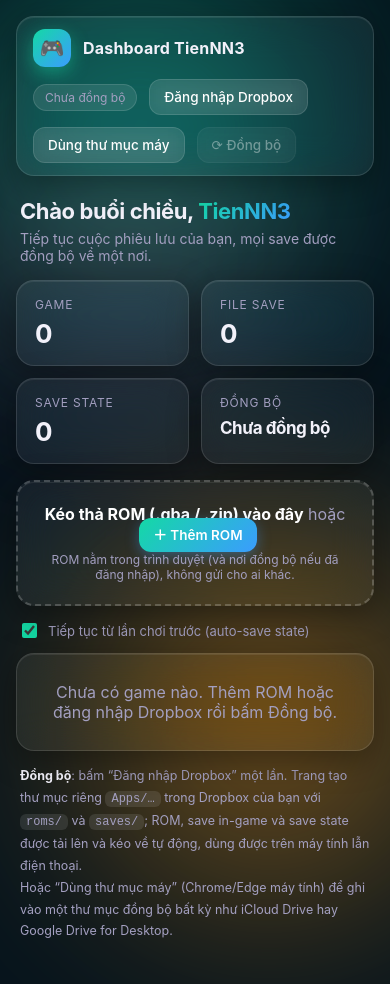
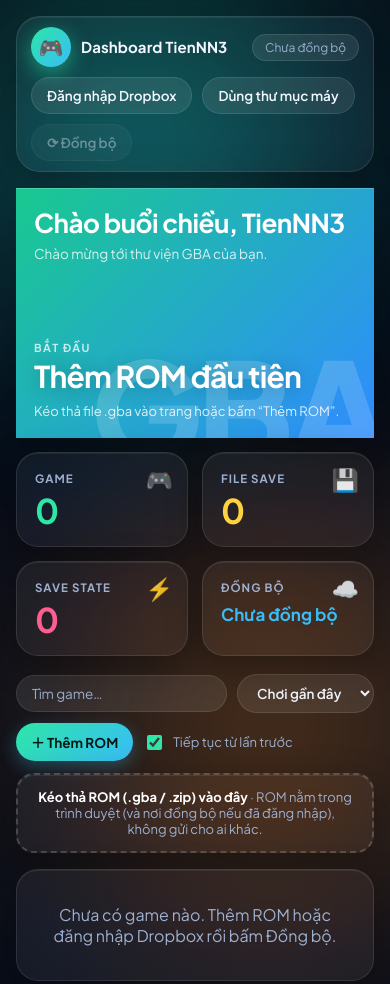
Before and after one commit to TienNN3/gba-online, a plain HTML site: page index.html in a window 390 px wide. Shown: the top 984 px of the page. Before the commit the page ends 860 px from the top, so only its background shows below. Drawn offline with Linux system fonts and the light colour scheme.

Commit message:
Bento launcher UI: continue-playing hero, vertical game cards, search/sort, vibrant palette
Co-Authored-By: Claude Sonnet 5.5 <noreply@anthropic.com>

```diff
--- a/index.html
+++ b/index.html
@@ -4,84 +4,102 @@
 <meta charset="utf-8">
 <meta name="viewport" content="width=device-width, initial-scale=1, viewport-fit=cover">
 <title>GBA Online</title>
+<link rel="preconnect" href="https://fonts.googleapis.com">
+<link href="https://fonts.googleapis.com/css2?family=Plus+Jakarta+Sans:wght@400;500;600;700;800&display=swap" rel="stylesheet">
 <style>
   :root{
-    --bg:#06141d; --fg:#f2f1fa; --muted:#a39fc0; --line:rgba(255,255,255,.12);
-    --glass:rgba(255,255,255,.06); --glass2:rgba(255,255,255,.10);
-    --a1:#14d9a5; --a2:#3b9cff; --a3:#ff5da2; --sun:#ffc531; --ok:#8cff7a; --warn:#ffb648;
-    --grad:linear-gradient(135deg,var(--a1),var(--a2));
-    --r:18px;
+    --bg:#070d1a; --fg:#f4f7ff; --muted:#9db0cf; --line:rgba(255,255,255,.10);
+    --glass:rgba(255,255,255,.055); --glass2:rgba(255,255,255,.09);
+    --a1:#2ee6a6; --a2:#38bdf8; --a3:#ff5d8f; --sun:#ffd23f; --ok:#b6ff5a; --warn:#ffb648;
+    --grad:linear-gradient(135deg,#2ee6a6,#38bdf8);
+    --r:22px; --ease:cubic-bezier(.2,.8,.2,1);
   }
   *{box-sizing:border-box}
   html{color-scheme:dark}
   body{margin:0;min-height:100vh;color:var(--fg);background:var(--bg);
-    font-family:ui-sans-serif,-apple-system,"SF Pro Display","Segoe UI",Roboto,sans-serif;-webkit-font-smoothing:antialiased}
-  /* nền: các quả cầu màu mờ phía sau lớp kính */
-  body::before,body::after{content:"";position:fixed;z-index:-1;border-radius:50%;filter:blur(90px);opacity:.55;pointer-events:none}
-  body::before{width:520px;height:520px;left:-120px;top:-120px;background:radial-gradient(circle,#10e0b0,transparent 70%)}
-  body::after{width:560px;height:560px;right:-160px;bottom:-160px;background:radial-gradient(circle,#ff9f1c,transparent 70%)}
-  .orb{position:fixed;z-index:-1;width:380px;height:380px;right:18%;top:8%;border-radius:50%;filter:blur(100px);opacity:.30;background:radial-gradient(circle,#ff3d8b,transparent 70%);pointer-events:none}
+    font-family:"Plus Jakarta Sans",ui-sans-serif,-apple-system,"SF Pro Display","Segoe UI",Roboto,sans-serif;-webkit-font-smoothing:antialiased}
+  body::before,body::after,.orb{content:"";position:fixed;z-index:-1;border-radius:50%;filter:blur(100px);pointer-events:none}
+  body::before{width:560px;height:560px;left:-140px;top:-140px;background:radial-gradient(circle,#19e3a8,transparent 70%);opacity:.42}
+  body::after{width:600px;height:600px;right:-180px;bottom:-180px;background:radial-gradient(circle,#ff8a1f,transparent 70%);opacity:.38}
+  .orb{width:420px;height:420px;right:10%;top:4%;background:radial-gradient(circle,#1e90ff,transparent 70%);opacity:.22}
   .glass{background:var(--glass);border:1px solid var(--line);border-radius:var(--r);
-    -webkit-backdrop-filter:blur(20px) saturate(150%);backdrop-filter:blur(20px) saturate(150%);
-    box-shadow:0 8px 32px rgba(0,0,0,.35), inset 0 1px 0 rgba(255,255,255,.08)}
+    -webkit-backdrop-filter:blur(22px) saturate(160%);backdrop-filter:blur(22px) saturate(160%);
+    box-shadow:0 10px 36px rgba(0,0,0,.32), inset 0 1px 0 rgba(255,255,255,.07)}
+  .wrap{max-width:1120px;margin:0 auto;padding:16px}
+  :focus-visible{outline:2px solid var(--sun);outline-offset:2px}
   /* topbar */
-  .wrap{max-width:1080px;margin:0 auto;padding:16px}
-  .top{display:flex;align-items:center;gap:12px;flex-wrap:wrap;padding:12px 16px;position:sticky;top:12px;z-index:5;margin-bottom:18px}
-  .logo{width:38px;height:38px;border-radius:12px;background:var(--grad);display:grid;place-items:center;font-size:20px;box-shadow:0 6px 18px rgba(20,217,165,.45)}
+  .top{display:flex;align-items:center;gap:10px;flex-wrap:wrap;padding:10px 14px;position:sticky;top:12px;z-index:5;margin-bottom:16px;border-radius:999px}
+  .logo{width:40px;height:40px;border-radius:50%;background:var(--grad);display:grid;place-items:center;font-size:20px;box-shadow:0 6px 20px rgba(46,230,166,.5)}
   .brand{display:flex;flex-direction:column;line-height:1.15;margin-right:auto}
-  .brand b{font-size:16px;letter-spacing:.2px}
-  .brand span{font-size:12px;color:var(--muted)}
-  /* nút */
-  button,label.btn,select{font-family:inherit;font-size:13.5px;border:0;color:#fff;cursor:pointer;padding:9px 14px;border-radius:12px;
-    background:var(--grad);font-weight:600;transition:transform .12s,filter .15s,background .15s;box-shadow:0 4px 14px rgba(59,156,255,.38)}
-  button:hover,label.btn:hover{filter:brightness(1.12);transform:translateY(-1px)}
-  button:active{transform:translateY(0)}
-  button.ghost,label.btn.ghost,select{background:var(--glass2);border:1px solid var(--line);box-shadow:none;font-weight:500;
-    -webkit-backdrop-filter:blur(10px);backdrop-filter:blur(10px)}
-  button.ghost:hover,label.btn.ghost:hover{background:rgba(255,255,255,.17)}
-  button.small{padding:6px 10px;font-size:12px;border-radius:10px}
-  button.on{background:linear-gradient(135deg,#ffd23f,#ff8a3d);color:#2b1400;box-shadow:0 4px 14px rgba(255,170,60,.4)}
+  .brand b{font-size:15px;letter-spacing:.1px}
+  .brand span{font-size:11.5px;color:var(--muted)}
+  button,label.btn,select,input[type=search]{font-family:inherit;font-size:13.5px;border:0;color:#fff;padding:9px 15px;border-radius:999px}
+  button,label.btn,select{cursor:pointer;background:var(--grad);color:#041a14;font-weight:700;transition:transform .15s var(--ease),filter .15s,background .15s;box-shadow:0 6px 18px rgba(56,189,248,.32)}
+  button:hover,label.btn:hover{filter:brightness(1.08);transform:translateY(-1px)}
+  button:active,label.btn:active{transform:scale(.97)}
+  button.ghost,label.btn.ghost,select{background:var(--glass2);border:1px solid var(--line);box-shadow:none;font-weight:600;color:var(--fg)}
+  button.ghost:hover,label.btn.ghost:hover{background:rgba(255,255,255,.16)}
+  button.small{padding:6px 11px;font-size:12px}
+  button.on{background:linear-gradient(135deg,#ffd23f,#ff8a3d);color:#2b1400;box-shadow:0 6px 18px rgba(255,170,60,.4)}
   button:disabled{opacity:.4;cursor:default;transform:none}
-  select option{background:#1a1630;color:#fff}
+  select option{background:#111a2e;color:#fff}
   input[type=file]{display:none}
   input[type=checkbox]{accent-color:var(--a1);width:15px;height:15px}
-  /* chip */
-  .chip{font-size:12px;padding:5px 11px;border-radius:99px;background:var(--glass2);border:1px solid var(--line);color:var(--muted);white-space:nowrap}
-  .chip.ok{background:rgba(140,255,122,.14);border-color:rgba(140,255,122,.38);color:var(--ok)}
-  .chip.warn{background:rgba(255,182,72,.14);border-color:rgba(255,182,72,.35);color:var(--warn)}
-  /* hero + stats */
-  .hero{padding:4px 4px 16px}
-  .hero h2{margin:0;font-size:28px;letter-spacing:-.4px}
-  .hero h2 em{font-style:normal;background:var(--grad);-webkit-background-clip:text;background-clip:text;color:transparent}
-  .hero p{margin:6px 0 0;color:var(--muted);font-size:14px}
-  .stats{display:grid;grid-template-columns:repeat(auto-fit,minmax(150px,1fr));gap:12px;margin-bottom:16px}
-  .stat{padding:16px 18px}
-  .stat small{display:block;color:var(--muted);font-size:12px;margin-bottom:6px;text-transform:uppercase;letter-spacing:.8px}
-  .stat b{font-size:26px;letter-spacing:-.5px}
-  .stat b.s{font-size:17px;line-height:1.5}
-  /* drop */
-  #drop{padding:22px;text-align:center;border-style:dashed;border-width:2px;border-color:rgba(255,255,255,.2);color:var(--muted);margin-bottom:14px;transition:.2s}
-  #drop.over{border-color:var(--sun);background:rgba(255,197,49,.10);color:#fff}
-  #drop b{color:#fff;font-size:16px}
-  .opts{display:flex;gap:10px;align-items:center;margin:4px 2px 12px;flex-wrap:wrap}
+  input[type=search]{background:var(--glass2);border:1px solid var(--line);flex:1;min-width:140px;outline:none}
+  input[type=search]::placeholder{color:var(--muted)}
+  input[type=search]:focus{border-color:var(--a2);box-shadow:0 0 0 3px rgba(56,189,248,.2)}
+  .chip{font-size:12px;padding:5px 12px;border-radius:99px;background:var(--glass2);border:1px solid var(--line);color:var(--muted);white-space:nowrap}
+  .chip.ok{background:rgba(182,255,90,.13);border-color:rgba(182,255,90,.4);color:var(--ok)}
+  .chip.warn{background:rgba(255,182,72,.14);border-color:rgba(255,182,72,.4);color:var(--warn)}
+  /* bento */
+  .bento{display:grid;grid-template-columns:repeat(4,1fr);gap:14px;margin-bottom:18px}
+  .tile{padding:18px;position:relative;overflow:hidden;animation:rise .5s var(--ease) both}
+  .hero-tile{grid-column:span 2;grid-row:span 2;min-height:300px;display:flex;flex-direction:column;justify-content:space-between;border:0;
+    box-shadow:0 18px 50px rgba(0,0,0,.45), inset 0 1px 0 rgba(255,255,255,.2)}
+  .hero-tile .wm{position:absolute;right:-10px;bottom:-40px;font-size:190px;font-weight:800;letter-spacing:-6px;color:rgba(255,255,255,.16);line-height:1;pointer-events:none}
+  .hero-tile .hi{position:relative}
+  .hero-tile h2{margin:0;font-size:26px;letter-spacing:-.5px;color:#fff}
+  .hero-tile .hi p{margin:6px 0 0;color:rgba(255,255,255,.82);font-size:13.5px}
+  .hero-tile .now{position:relative}
+  .hero-tile .now small{display:block;text-transform:uppercase;letter-spacing:1.4px;font-size:11px;color:rgba(255,255,255,.75);margin-bottom:6px;font-weight:700}
+  .hero-tile .now b{display:block;font-size:30px;line-height:1.1;letter-spacing:-.8px;color:#fff;text-shadow:0 2px 20px rgba(0,0,0,.25);margin-bottom:6px}
+  .hero-tile .now span{font-size:13px;color:rgba(255,255,255,.85)}
+  .hero-tile .now .go{margin-top:14px;background:#fff;color:#0b1220;box-shadow:0 10px 30px rgba(0,0,0,.3);font-size:15px;padding:12px 22px}
+  .stat small{display:block;color:var(--muted);font-size:11.5px;margin-bottom:8px;text-transform:uppercase;letter-spacing:1px;font-weight:700}
+  .stat b{font-size:34px;letter-spacing:-1px;line-height:1}
+  .stat b.s{font-size:17px;line-height:1.4;letter-spacing:0}
+  .stat i{position:absolute;right:14px;top:12px;font-style:normal;font-size:22px;opacity:.9}
+  .stat:nth-child(2) b{color:var(--a1)} .stat:nth-child(3) b{color:var(--sun)} .stat:nth-child(4) b{color:var(--a3)} .stat:nth-child(5) b{color:var(--a2)}
+  .stat:nth-child(2){animation-delay:.05s}.stat:nth-child(3){animation-delay:.1s}.stat:nth-child(4){animation-delay:.15s}.stat:nth-child(5){animation-delay:.2s}
+  /* toolbar + drop */
+  .toolbar{display:flex;gap:10px;flex-wrap:wrap;align-items:center;margin-bottom:12px}
   label.chk{font-size:13px;color:var(--muted);display:flex;gap:8px;align-items:center;cursor:pointer}
-  /* thẻ game */
-  #list{display:grid;grid-template-columns:repeat(auto-fill,minmax(230px,1fr));gap:14px}
-  .game{padding:12px;display:flex;flex-direction:column;gap:9px;transition:transform .18s,box-shadow .18s,border-color .18s}
-  .game:hover{transform:translateY(-4px);border-color:rgba(255,255,255,.25);box-shadow:0 14px 40px rgba(0,0,0,.45)}
-  .game .art{height:96px;border-radius:12px;display:grid;place-items:center;font-size:30px;font-weight:800;letter-spacing:1px;color:rgba(255,255,255,.92);
-    text-shadow:0 2px 12px rgba(0,0,0,.35);position:relative;overflow:hidden}
-  .game .art::after{content:"";position:absolute;inset:0;background:linear-gradient(160deg,rgba(255,255,255,.28),transparent 45%)}
-  .game .t{font-weight:650;font-size:14.5px;word-break:break-word;line-height:1.3}
-  .game .m{font-size:12px;color:var(--muted)}
+  #drop{padding:14px 18px;text-align:center;border-style:dashed;border-width:2px;border-color:rgba(255,255,255,.18);color:var(--muted);margin-bottom:16px;transition:.2s;font-size:13px;border-radius:18px}
+  #drop.over{border-color:var(--sun);background:rgba(255,210,63,.10);color:#fff}
+  #drop b{color:#fff}
+  /* thẻ game dọc */
+  #list{display:grid;grid-template-columns:repeat(auto-fill,minmax(180px,1fr));gap:16px}
+  .game{padding:10px;display:flex;flex-direction:column;gap:10px;transition:transform .25s var(--ease),box-shadow .25s,border-color .25s;animation:rise .5s var(--ease) both;animation-delay:calc(var(--i,0)*40ms)}
+  .game:hover{transform:translateY(-6px);border-color:rgba(255,255,255,.3);box-shadow:0 20px 50px rgba(0,0,0,.5),0 0 40px var(--glow,rgba(46,230,166,.2))}
+  .game .art{aspect-ratio:4/5;border-radius:16px;display:grid;place-items:center;font-size:44px;font-weight:800;letter-spacing:-1px;color:rgba(255,255,255,.95);
+    text-shadow:0 4px 18px rgba(0,0,0,.3);position:relative;overflow:hidden;cursor:pointer}
+  .game .art::before{content:"";position:absolute;inset:0;background:radial-gradient(120% 80% at 20% 0%,rgba(255,255,255,.4),transparent 55%)}
+  .game .art .play{position:absolute;right:10px;bottom:10px;width:42px;height:42px;border-radius:50%;background:#fff;color:#0b1220;display:grid;place-items:center;font-size:16px;
+    box-shadow:0 8px 22px rgba(0,0,0,.35);transform:scale(.85);opacity:.92;transition:.25s var(--ease)}
+  .game:hover .art .play{transform:scale(1.08);opacity:1}
+  .game .art .tag{position:absolute;left:10px;top:10px;font-size:11px;font-weight:700;padding:3px 9px;border-radius:99px;background:rgba(0,0,0,.35);backdrop-filter:blur(8px);color:#fff;letter-spacing:0}
+  .game .t{font-weight:700;font-size:14px;word-break:break-word;line-height:1.3;padding:0 4px}
+  .game .m{font-size:11.5px;color:var(--muted);padding:0 4px;margin-top:-6px}
   .row{display:flex;gap:7px;flex-wrap:wrap;align-items:center}
-  .game .row button:first-child{flex:1}
-  .empty{grid-column:1/-1;padding:28px;text-align:center;color:var(--muted)}
+  .game .row{padding:0 2px 2px}
+  .empty{grid-column:1/-1;padding:34px;text-align:center;color:var(--muted)}
+  @keyframes rise{from{opacity:0;transform:translateY(14px)}to{opacity:1;transform:none}}
+  @media(prefers-reduced-motion:reduce){*{animation:none!important;transition:none!important}}
   /* player */
   #player{display:none}
   .panel{padding:12px 14px;margin-bottom:12px}
-  #frameWrap{width:100%;aspect-ratio:3/2;max-height:72vh;background:#000;border-radius:16px;overflow:hidden;margin:0 auto 12px;
-    border:1px solid var(--line);box-shadow:0 0 0 6px rgba(255,255,255,.04),0 20px 60px rgba(0,0,0,.6), 0 0 80px rgba(20,217,165,.20)}
+  #frameWrap{width:100%;aspect-ratio:3/2;max-height:72vh;background:#000;border-radius:20px;overflow:hidden;margin:0 auto 12px;
+    border:1px solid var(--line);box-shadow:0 0 0 6px rgba(255,255,255,.04),0 24px 70px rgba(0,0,0,.6),0 0 90px rgba(46,230,166,.22)}
   iframe{width:100%;height:100%;border:0}
   .bar{display:flex;gap:7px;flex-wrap:wrap;align-items:center}
   .bar+.bar{margin-top:10px}
@@ -90,15 +108,20 @@
   .tip b{color:var(--fg)}
   .tip kbd{background:var(--glass2);border:1px solid var(--line);padding:1px 7px;border-radius:6px;font-size:11.5px;color:var(--fg)}
   code{background:var(--glass2);padding:1px 6px;border-radius:6px;font-size:12px}
-  /* dialog */
-  dialog{color:var(--fg);width:min(520px,92vw);padding:20px;background:rgba(24,20,44,.78);border:1px solid var(--line);border-radius:20px;
-    -webkit-backdrop-filter:blur(24px);backdrop-filter:blur(24px)}
-  dialog::backdrop{background:rgba(5,4,12,.6);backdrop-filter:blur(4px)}
-  dialog textarea{width:100%;height:180px;background:rgba(0,0,0,.35);color:var(--fg);border:1px solid var(--line);border-radius:12px;padding:10px;font-family:ui-monospace,Menlo,monospace;font-size:13px}
-  #toast{position:fixed;left:50%;bottom:24px;transform:translate(-50%,10px);background:rgba(20,17,38,.85);border:1px solid var(--line);
-    -webkit-backdrop-filter:blur(16px);backdrop-filter:blur(16px);padding:10px 18px;border-radius:99px;font-size:13.5px;opacity:0;transition:.25s;pointer-events:none;z-index:99;max-width:90vw}
+  dialog{color:var(--fg);width:min(520px,92vw);padding:22px;background:rgba(14,22,40,.8);border:1px solid var(--line);border-radius:24px;
+    -webkit-backdrop-filter:blur(26px);backdrop-filter:blur(26px)}
+  dialog::backdrop{background:rgba(3,6,14,.62);backdrop-filter:blur(4px)}
+  dialog textarea{width:100%;height:180px;background:rgba(0,0,0,.35);color:var(--fg);border:1px solid var(--line);border-radius:14px;padding:10px;font-family:ui-monospace,Menlo,monospace;font-size:13px}
+  #toast{position:fixed;left:50%;bottom:24px;transform:translate(-50%,10px);background:rgba(10,17,32,.88);border:1px solid var(--line);
+    -webkit-backdrop-filter:blur(16px);backdrop-filter:blur(16px);padding:11px 20px;border-radius:99px;font-size:13.5px;opacity:0;transition:.25s;pointer-events:none;z-index:99;max-width:90vw}
   #toast.show{opacity:1;transform:translate(-50%,0)}
-  @media(max-width:560px){.hero h2{font-size:22px}.top{top:8px}.brand span{display:none}}
+  @media(max-width:760px){
+    .bento{grid-template-columns:repeat(2,1fr)}
+    .hero-tile{grid-column:span 2;grid-row:auto;min-height:250px}
+    .hero-tile .wm{font-size:140px}
+    #list{grid-template-columns:repeat(2,1fr);gap:12px}
+    .top{border-radius:24px;position:static}.brand span{display:none}
+  }
 </style>
 </head>
 <body>
@@ -115,26 +138,22 @@
 
   <!-- THƯ VIỆN -->
   <section id="library">
-    <div class="hero">
-      <h2><span id="hello">Xin chào</span>, <em>TienNN3</em></h2>
-      <p id="sub">Tiếp tục cuộc phiêu lưu của bạn, mọi save được đồng bộ về một nơi.</p>
-    </div>
-    <div class="stats">
-      <div class="stat glass"><small>Game</small><b id="sGames">0</b></div>
-      <div class="stat glass"><small>File save</small><b id="sSaves">0</b></div>
-      <div class="stat glass"><small>Save state</small><b id="sStates">0</b></div>
-      <div class="stat glass"><small>Đồng bộ</small><b class="s" id="sSync">Chưa bật</b></div>
+    <div class="bento">
+      <div id="hero" class="tile hero-tile"></div>
+      <div class="tile stat glass"><i>🎮</i><small>Game</small><b id="sGames">0</b></div>
+      <div class="tile stat glass"><i>💾</i><small>File save</small><b id="sSaves">0</b></div>
+      <div class="tile stat glass"><i>⚡</i><small>Save state</small><b id="sStates">0</b></div>
+      <div class="tile stat glass"><i>☁️</i><small>Đồng bộ</small><b class="s" id="sSync">Chưa bật</b></div>
     </div>
 
-    <div id="drop" class="glass">
-      <b>Kéo thả ROM (.gba / .zip) vào đây</b> hoặc
-      <label class="btn" for="romIn" style="margin-left:6px">＋ Thêm ROM</label>
+    <div class="toolbar">
+      <input id="q" type="search" placeholder="Tìm game…" aria-label="Tìm game">
+      <select id="sortSel" aria-label="Sắp xếp"><option value="recent">Chơi gần đây</option><option value="name">Tên A–Z</option></select>
+      <label class="btn" for="romIn">＋ Thêm ROM</label>
       <input id="romIn" type="file" accept=".gba,.zip,.7z" multiple>
-      <div style="margin-top:8px;font-size:12px">ROM nằm trong trình duyệt (và nơi đồng bộ nếu đã đăng nhập), không gửi cho ai khác.</div>
+      <label class="chk"><input type="checkbox" id="resume" checked> Tiếp tục từ lần trước</label>
     </div>
-    <div class="opts">
-      <label class="chk"><input type="checkbox" id="resume" checked> Tiếp tục từ lần chơi trước (auto-save state)</label>
-    </div>
+    <div id="drop" class="glass"><b>Kéo thả ROM (.gba / .zip) vào đây</b> · ROM nằm trong trình duyệt (và nơi đồng bộ nếu đã đăng nhập), không gửi cho ai khác.</div>
     <div id="list"></div>
     <input id="patchIn" type="file" accept=".ips,.ups,.bps">
     <div class="tip">
@@ -391,35 +410,60 @@ const drop=$('drop');
 drop.addEventListener('drop',e=>addFiles([...e.dataTransfer.files]));
 
 let patchTarget=null;
-function hue(str){ let h=0; for(const c of str) h=(h*31+c.charCodeAt(0))%360; return h; }
+const PALS=[['#ff8a3d','#ff3d8b'],['#2ee6a6','#1d9bf0'],['#ffd23f','#ff7a45'],['#38bdf8','#2ee6a6'],['#c6ff3d','#2ee6a6'],['#ff5d8f','#ff9a3d'],['#4facfe','#00e5c0'],['#ff6b6b','#ffd23f']];
+function pal(str){ let h=0; for(const c of str) h=(h*31+c.charCodeAt(0))>>>0; return PALS[h%PALS.length]; }
 function initials(str){ const w=str.replace(/[\[\(].*$/,'').trim().split(/[\s_\-.]+/).filter(Boolean); return ((w[0]||'?')[0]+((w[1]||'')[0]||(w[0]||'')[1]||'')).toUpperCase(); }
+async function renderHero(roms,played){
+  const h=new Date().getHours(); const hello=h<11?'Chào buổi sáng':h<18?'Chào buổi chiều':'Chào buổi tối';
+  const el=$('hero'); el.className='tile hero-tile';
+  const last=[...roms].sort((a,b)=>(played[b]||0)-(played[a]||0))[0];
+  if(!last){
+    el.style.background='linear-gradient(135deg,#19c98f,#2f8cff)';
+    el.innerHTML=`<div class="hi"><h2>${hello}, TienNN3</h2><p>Chào mừng tới thư viện GBA của bạn.</p></div><div class="now"><small>Bắt đầu</small><b>Thêm ROM đầu tiên</b><span>Kéo thả file .gba vào trang hoặc bấm “Thêm ROM”.</span></div><div class="wm">GBA</div>`;
+    return;
+  }
+  const b=baseName(last), [c1,c2]=pal(b), sav=await idbGet('saves',b+'.sav');
+  el.style.background=`linear-gradient(135deg,${c1},${c2})`;
+  el.innerHTML=`<div class="hi"><h2>${hello}, TienNN3</h2><p>Tiếp tục cuộc phiêu lưu của bạn.</p></div>
+    <div class="now"><small>${played[last]?'Tiếp tục chơi':'Gợi ý cho bạn'}</small><b></b><span></span><br><button class="go">▶ Chơi tiếp</button></div><div class="wm"></div>`;
+  el.querySelector('b').textContent=b; el.querySelector('.wm').textContent=initials(b);
+  el.querySelector('span').textContent=sav?'Save gần nhất: '+fmtTime(sav.time):(played[last]?'Chơi lần cuối: '+fmtTime(played[last]):'Chưa có save');
+  el.querySelector('.go').onclick=()=>play(last);
+}
 async function renderList(){
-  const roms=(await idbKeys('roms')).sort((a,b)=>a.localeCompare(b));
+  let roms=(await idbKeys('roms'));
   const keys=await idbKeys('saves');
+  const played=(await idbGet('meta','played'))||{};
   $('sGames').textContent=roms.length;
   $('sSaves').textContent=keys.filter(k=>k.endsWith('.sav')).length;
   $('sStates').textContent=keys.filter(k=>k.endsWith('.state')).length;
+  await renderHero(roms,played);
+  const q=($('q').value||'').toLowerCase().trim();
+  if(q) roms=roms.filter(n=>n.toLowerCase().includes(q));
+  roms.sort($('sortSel').value==='name'?((a,b)=>a.localeCompare(b)):((a,b)=>(played[b]||0)-(played[a]||0)||a.localeCompare(b)));
   const box=$('list'); box.innerHTML='';
-  if(!roms.length){ box.innerHTML='<div class="empty glass">Chưa có game nào. Thêm ROM hoặc đăng nhập Dropbox rồi bấm Đồng bộ.</div>'; return; }
+  if(!roms.length){ box.innerHTML='<div class="empty glass">'+(q?'Không tìm thấy game nào.':'Chưa có game nào. Thêm ROM hoặc đăng nhập Dropbox rồi bấm Đồng bộ.')+'</div>'; return; }
+  let i=0;
   for(const n of roms){
     const b=baseName(n);
     const sav=await idbGet('saves',b+'.sav');
     const nStates=keys.filter(k=>k.startsWith(b+'.')&&k.endsWith('.state')).length;
-    const d=document.createElement('div'); d.className='game glass';
-    d.innerHTML=`<div class="art"></div><div class="t"></div><div class="m"></div><div class="row"></div>`;
-    const h=(hue(b)%250+340)%360; const art=d.querySelector('.art');
-    art.style.background=`linear-gradient(135deg,hsl(${h} 95% 60%),hsl(${(h+45)%360} 100% 52%))`; art.textContent=initials(b);
+    const [c1,c2]=pal(b);
+    const d=document.createElement('div'); d.className='game glass'; d.style.setProperty('--i',i++); d.style.setProperty('--glow',c1+'55');
+    d.innerHTML=`<div class="art"><span class="tag"></span><span class="ini"></span><span class="play">▶</span></div><div class="t"></div><div class="m"></div><div class="row"></div>`;
+    const art=d.querySelector('.art'); art.style.background=`linear-gradient(145deg,${c1},${c2})`; art.querySelector('.ini').textContent=initials(b);
+    const tag=art.querySelector('.tag'); if(sav||nStates) tag.textContent=(sav?'💾':'')+(nStates?` ${nStates} state`:''); else tag.remove();
+    art.onclick=()=>play(n);
     d.querySelector('.t').textContent=b;
-    d.querySelector('.m').textContent=(sav?'Save: '+fmtTime(sav.time):'Chưa có save')+(nStates?` · ${nStates} state`:'');
+    d.querySelector('.m').textContent=sav?'Save: '+fmtTime(sav.time):'Chưa có save';
     const r=d.querySelector('.row');
-    const mk=(txt,cls,fn)=>{ const x=document.createElement('button'); x.textContent=txt; if(cls) x.className=cls; x.onclick=fn; r.appendChild(x); };
-    mk('▶ Chơi','',()=>play(n));
+    const mk=(txt,cls,fn)=>{ const x=document.createElement('button'); x.textContent=txt; x.className=cls; x.onclick=fn; r.appendChild(x); };
     mk('Patch','ghost small',()=>{ patchTarget=n; $('patchIn').click(); });
     mk('Xoá','ghost small',async()=>{ if(!confirm(`Xoá ROM "${n}" khỏi thư viện${dirOK?' và nơi đồng bộ':''}? Save vẫn được giữ.`)) return; await idbDel('roms',n); if(dirOK) await dRemove('roms',n); renderList(); });
     box.appendChild(d);
   }
 }
-(function greet(){ const h=new Date().getHours(); $('hello').textContent=h<11?'Chào buổi sáng':h<18?'Chào buổi chiều':'Chào buổi tối'; })();
+$('q').addEventListener('input',renderList); $('sortSel').addEventListener('change',renderList);
 
 /* ---------- Áp patch IPS / UPS / BPS ---------- */
 function vint(p,st){ let data=0, shift=1; for(;;){ const x=p[st.i++]; data+=(x&0x7f)*shift; if(x&0x80) break; shift*=128; data+=shift; } return data; }
@@ -542,6 +586,7 @@ async function play(name){
   const cheatsTxt=(await idbGet('cheats',base))||'';
   const resume=$('resume').checked && !!autoRec;
   cur={name,base,cheatsTxt};
+  { const pl=(await idbGet('meta','played'))||{}; pl[name]=Date.now(); await idbPut('meta','played',pl); }
   cfg={
     url:URL.createObjectURL(blob), name:base, path:EJS_PATH, cheats:parseCheats(cheatsTxt),
     opts:{ 'save-state-location':'browser', 'save-save-interval':'10', 'rewindEnabled':'enabled' },
```
